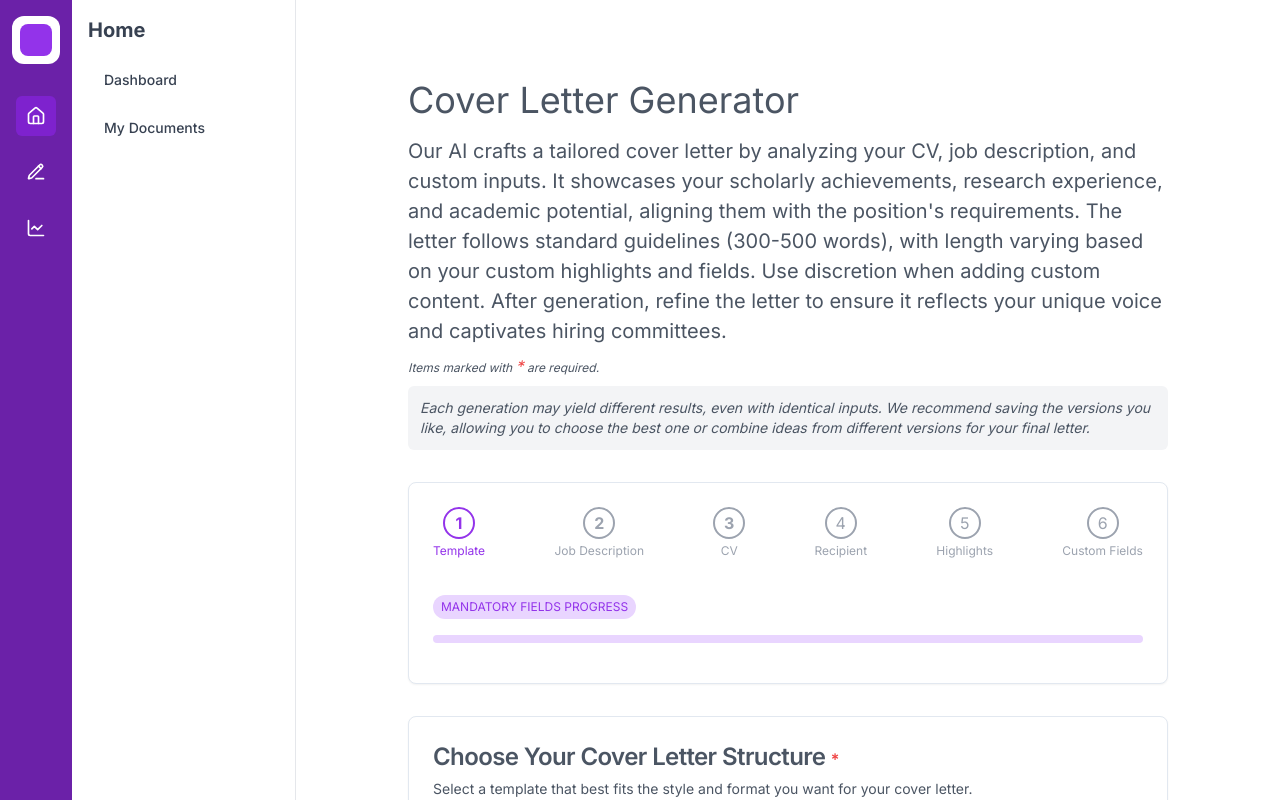
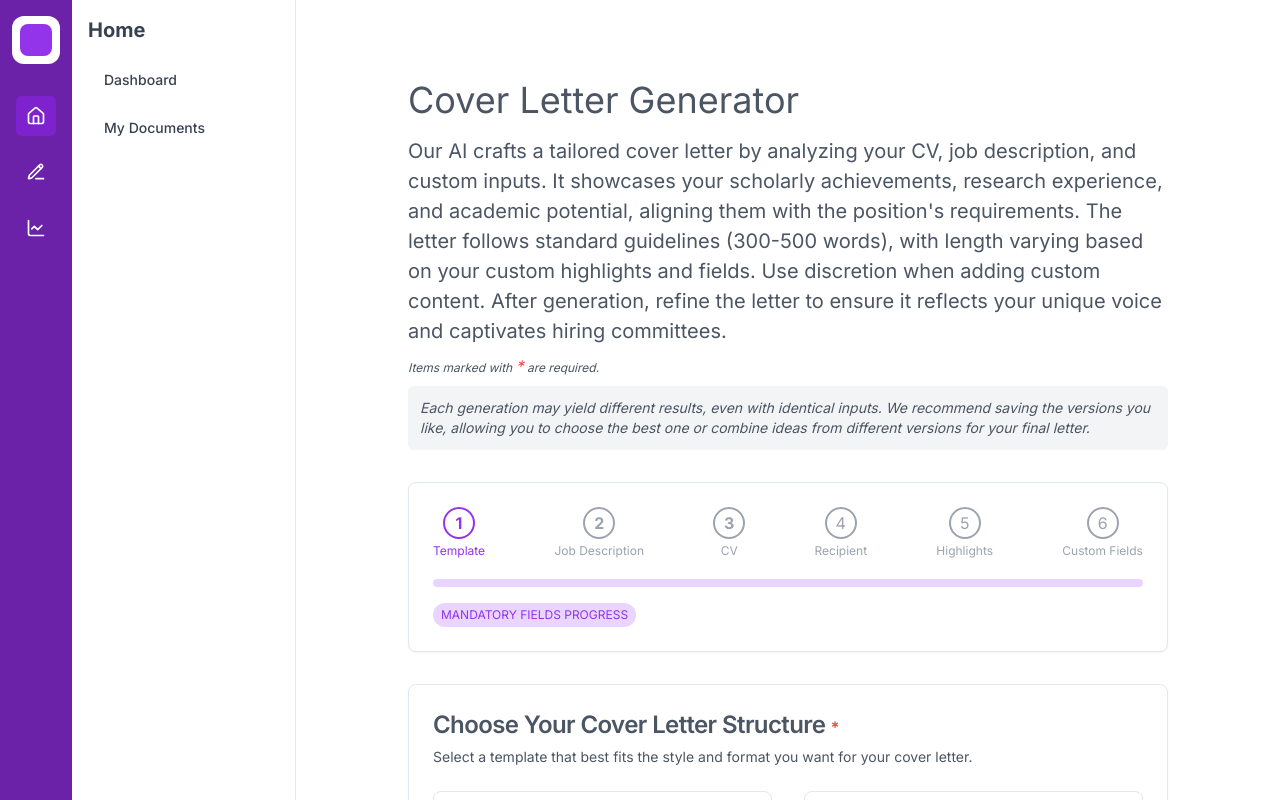
Before and after one commit to Naxus28/lumina.ai, a Next.js app: page /cover-letter in a window 1280 px wide. Shown: the top 800 px of the page. Built offline with nearby package versions, Linux system fonts and the light colour scheme.

Commit message:
Cleansup progress bar UI

```diff
--- a/app/components/ProgressBar.tsx
+++ b/app/components/ProgressBar.tsx
@@ -27,7 +27,7 @@ export const ProgressBar: React.FC<ProgressBarProps> = ({ steps, currentStep, on
 	return (
 		<Card className={styleOverrides?.card}>
 			<CardContent className={cn('pt-6', styleOverrides?.cardContent)}>
-				<div className="w-full mb-4">
+				<div className="w-full">
 					<div className="flex flex-col xs:flex-row justify-between mb-4">
 						{steps.map((step, index) => (
 							<div
@@ -56,7 +56,13 @@ export const ProgressBar: React.FC<ProgressBarProps> = ({ steps, currentStep, on
 						))}
 					</div>
 					<div className="relative pt-1">
-						<div className="flex mb-2 items-center justify-between mt-4 mb-4">
+						<div className="overflow-hidden h-2 mb-4 text-xs flex rounded bg-purple-200">
+							<div
+								style={{ width: `${progressPercentage}%` }}
+								className="shadow-none flex flex-col text-center whitespace-nowrap text-white justify-center bg-purple-600"
+							></div>
+						</div>
+						<div className="flex items-center justify-between">
 							<div className="text-xs inline-block py-1 px-2 uppercase rounded-full text-purple-600 bg-purple-200">
 								Mandatory Fields Progress
 							</div>
@@ -66,12 +72,6 @@ export const ProgressBar: React.FC<ProgressBarProps> = ({ steps, currentStep, on
 								</div>
 							)}
 						</div>
-						<div className="overflow-hidden h-2 mb-4 text-xs flex rounded bg-purple-200">
-							<div
-								style={{ width: `${progressPercentage}%` }}
-								className="shadow-none flex flex-col text-center whitespace-nowrap text-white justify-center bg-purple-600"
-							></div>
-						</div>
 					</div>
 				</div>
 			</CardContent>
```
